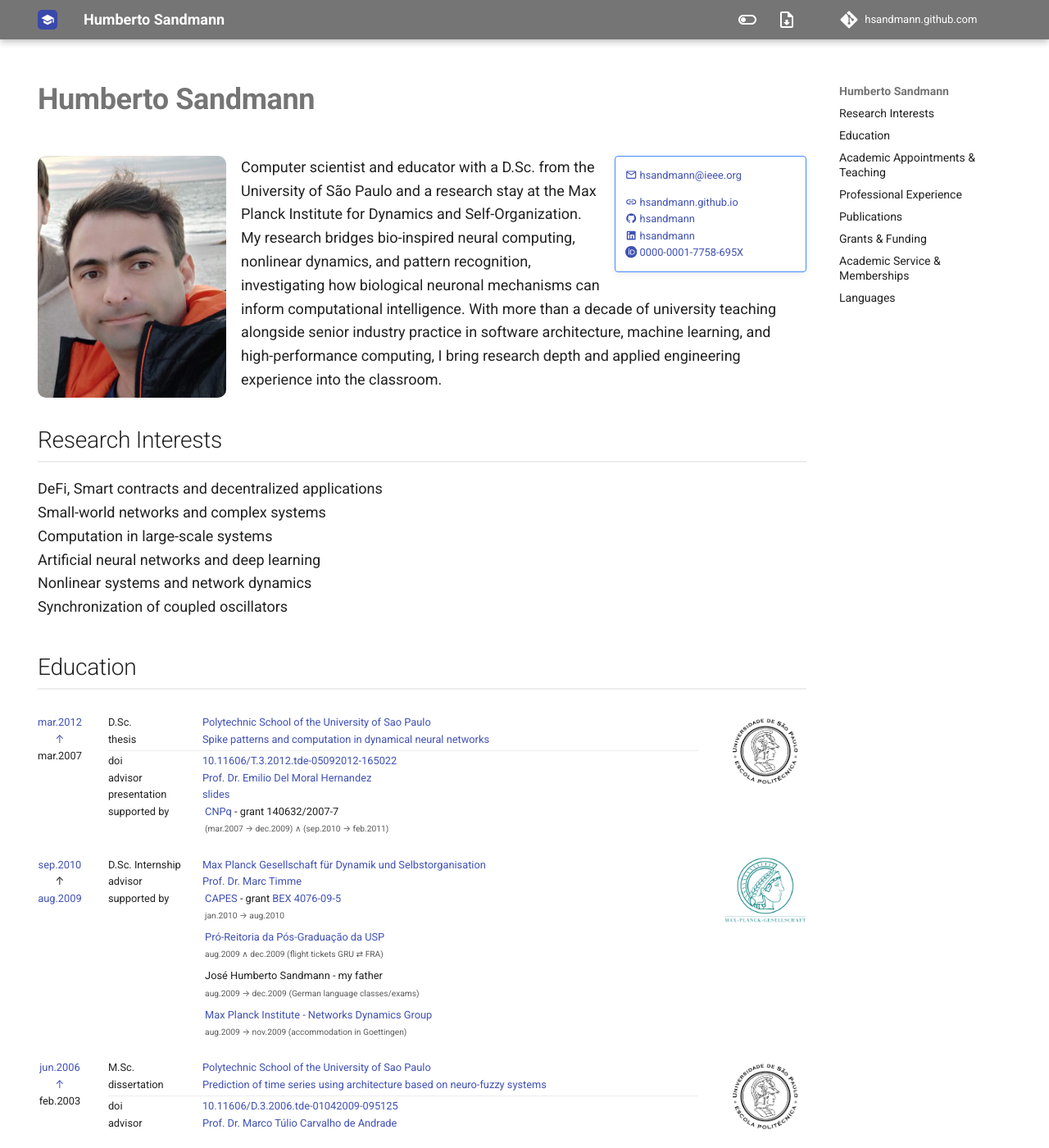
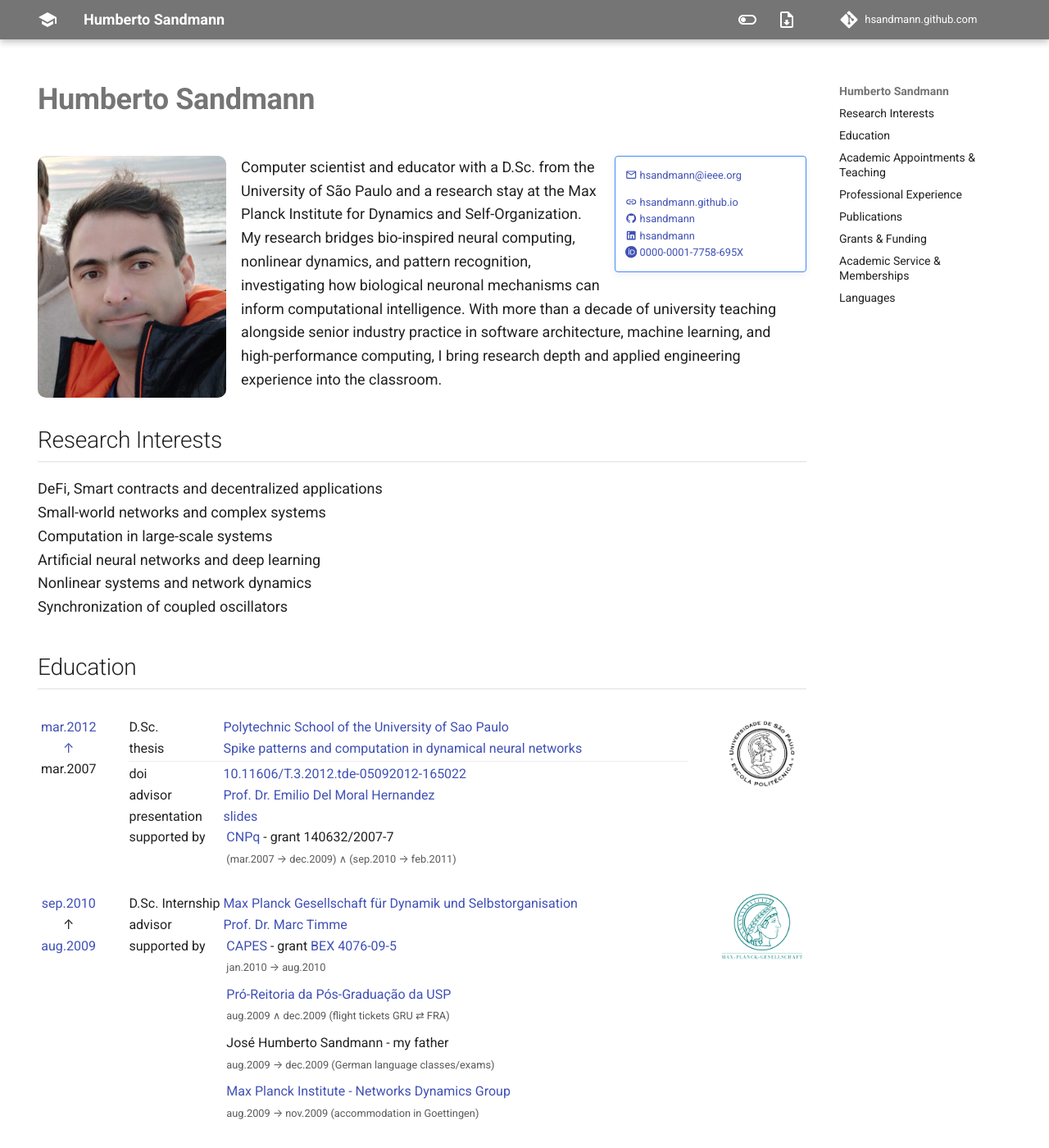
Before and after one commit to hsandmann/hsandmann.github.com, an MkDocs documentation site: the page built from docs/index.md, in a window 1280 px wide and 1400 px high. Shown: the whole window at 82% size. Built offline with MkDocs 1.6.1 and Material for MkDocs 9.7.7, drawn with Linux system fonts in a browser that asks for light colours; comment, search, counter and statistics services are not loaded.

Commit message:
Fix header logo on grey bar and enlarge CV table text
- Use a tile-less white graduation cap as the header logo (logo.svg) so it
  fits the grey top bar; keep the indigo-tile favicon for the browser tab
- Override Material's 0.64rem class-less table size to 0.8rem so Education,
  Teaching, Experience and other timeline items are more readable

Co-Authored-By: Claude Opus 4.8 <noreply@anthropic.com>

```diff
--- a/docs/stylesheets/extra.css
+++ b/docs/stylesheets/extra.css
@@ -50,6 +50,12 @@ hr {
     font-size: 0.9rem;
 }
 
+/* Material shrinks class-less tables to 0.64rem; the CV timeline content
+   lives in such tables, so bump it back up for readability. */
+.md-typeset table:not([class]) {
+    font-size: 0.8rem;
+}
+
 /* Section headings — subtle rule under each major CV section.
    clear: both makes each section start below the floated photo/contact box
    instead of wrapping beside it (fixes the cramped "Research Interests"). */
--- a/mkdocs.yml
+++ b/mkdocs.yml
@@ -33,7 +33,7 @@ theme:
     - navigation.path
     - navigation.tracking
   favicon: assets/img/favicon.svg
-  logo: assets/img/favicon.svg
+  logo: assets/img/logo.svg
   icon:
     admonition:
       note: fontawesome/solid/note-sticky
```
Also changed, not shown: docs/assets/img/logo.svg (added).
